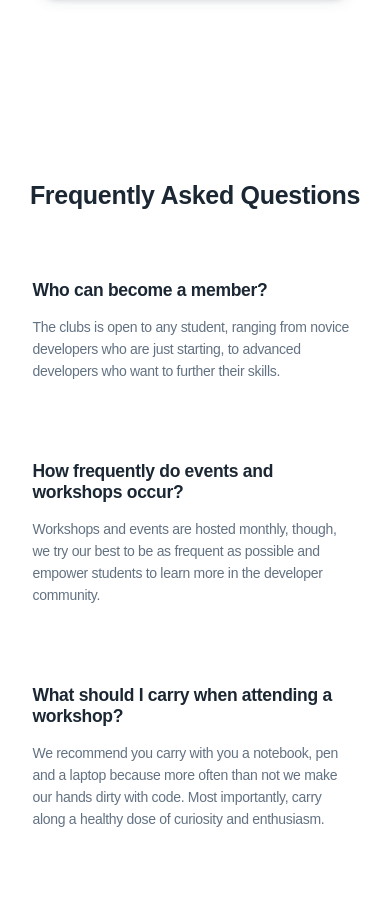
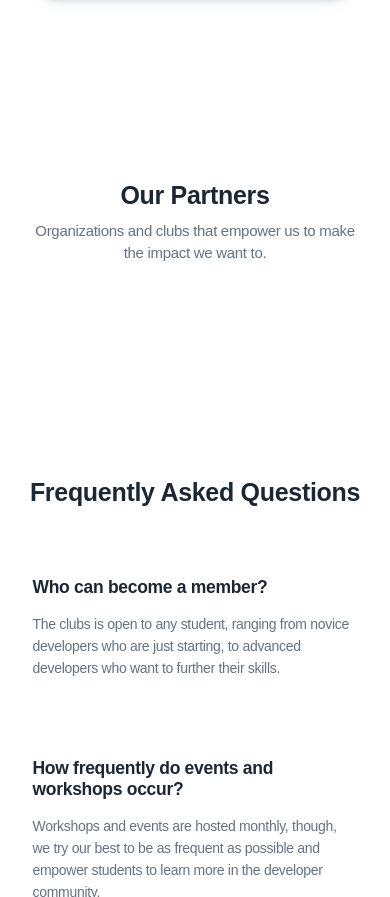
Before and after one commit to dsc-umass/umass-dsc-website, a website: page public/src/index.html in a window 390 px wide. Shown: the part 7362-8259 px from the top of the page. Drawn offline with Linux system fonts and the light colour scheme; files that its build step writes are made by us from their sources; files whose address does not match are found by name; a web font is replaced by a local one.

Commit message:
Partners Section

```diff
--- a/public/src/index.html
+++ b/public/src/index.html
@@ -73,6 +73,7 @@
                     <!-- <li class="nav-item"><a href="projects.html" class="nav-link">Projects</a></li> -->
                     <li class="nav-item"><a href="#workshops" class="nav-link">Workshops</a></li>
                     <li class="nav-item"><a href="#team" class="nav-link">Team</a></li>
+                    <li class="nav-item"><a href="#partners" class="nav-link">Partners</a></li>
                     <!-- <li class="nav-item">
                     <a class="nav-link" href="https://medium.com/search?q=DSCUniversityName" target="_blank" rel="noopener">Stories</a>
                 </li> -->
@@ -1059,6 +1060,17 @@
         </div>
     </section>
 
+
+
+    <section id="partners" class="section-spacer team-section">
+        <div class="container">
+            <header class="text-center section-header">
+                <h2 class="section-title">Our Partners</h2>
+                <p class="section-subtitle">Organizations and clubs that empower us to make the impact we want to.</p>
+            </header>
+            </div>
+    </section>
+
     <section id="faqs" class="section-spacer section-faq">
         <div class="container">
             <header class="section-header text-center">
```
Also changed, not shown: public/index.html (+1 -1 lines).
